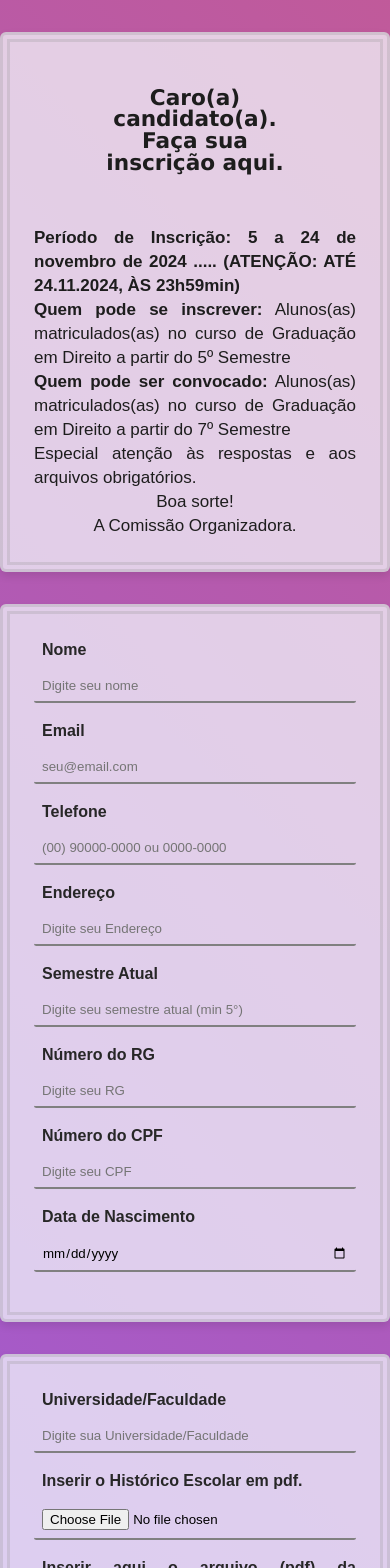
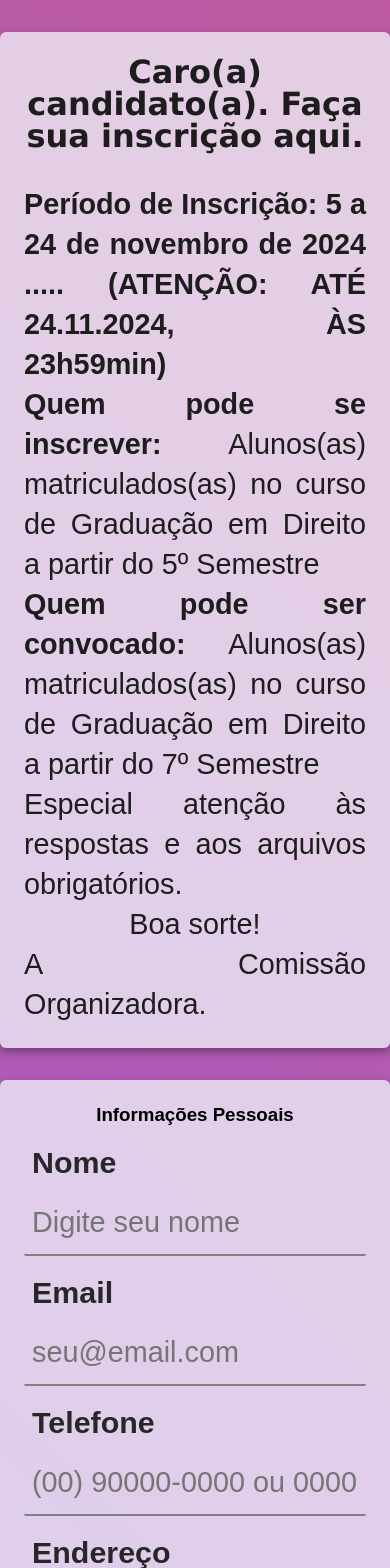
Before and after one commit to Fuyuki077/FormESTAGIO, a React (Vite) app in the folder forms/: page / in a window 390 px wide. Shown: the top 1568 px of the page. Built offline with nearby package versions, Linux system fonts and the light colour scheme.

Commit message:
hdfgufvdhui

```diff
--- a/forms/src/App.css
+++ b/forms/src/App.css
@@ -3,6 +3,10 @@ h1 {
     margin: 3rem;
     font-family: 'Lucida Sans', sans-serif;
     color: white;
+}
+
+h3  {
+  margin-bottom: 1rem;
 }
 
 ul {
@@ -16,9 +20,8 @@ ul {
   line-height: 1.5rem;
   background-color: rgba(245, 255, 255, 0.705);
   border-radius: 6px;
-  border: 10px double rgba(147, 147, 147, 0.261);
   padding: 2rem;
-  box-shadow: 0 4px 8px rgba(0, 0, 0, 0.1);
+  box-shadow: 0 4px 8px rgba(0, 0, 0, 0.344);
 
 
   display: flex;              /* Mude de grid para flex */
@@ -33,8 +36,9 @@ ul {
 }
 
 .container h1{
-  margin: 1rem 3rem 3rem 3rem;
+  margin: auto auto 2rem;
   color: #1d1d1d;
+  line-height: 2rem;
 }
 
 .container input{
@@ -68,6 +72,25 @@ ul {
   text-align: justify;
 }
 
+
+.container input:focus{
+  transition: all 0.3s ease-in-out;
+  background-color: rgba(245, 245, 245, 0.582);
+  border-bottom: 2px solid darkslateblue;
+}
+
+.container input:not(:focus){
+  transition: all 0.5s ease-in-out;
+  border-bottom: 2px solid gray;
+}
+
+.container input:hover {
+  transform: scale(1.02);
+  background-color: rgba(245, 245, 245, 0.582);
+  border-bottom: 2px solid darkslateblue;
+  transition: all 0.3s ease;
+}
+
 .container input[type="text"]{
   cursor: text;
 }
@@ -88,7 +111,7 @@ ul {
 }
 
 .container input[type="submit"]{
-  width: 100px;
+  width:fit-content;
   background-color: slateblue;
   color: white;
   font-weight: bold;
@@ -108,43 +131,29 @@ ul {
 }
 
 .container input[type="reset"]{
-  width: 100px;
+  width: fit-content;
   background-color: slategray;
   color: white;
   font-weight: bold;
   cursor: pointer;
   border-bottom: none;
+  float: left;
 }
 
 .container input[type="reset"]:hover{
   background-color: #404040;
 }
 
+.container input[type="reset"]:focus{
+  border-bottom: none;
+  background-color: 0;
+}
+
 .container input[type="reset"]:not(:focus){
   border-bottom: none;
+  background-color: none;
 }
 
-.container input[type="reset"]:focus{
-  border-bottom: none;
-}
-
-.container input:focus{
-  transition: all 0.3s ease-in-out;
-  background-color: rgba(245, 245, 245, 0.582);
-  border-bottom: 2px solid darkslateblue;
-}
-
-.container input:not(:focus){
-  transition: all 0.5s ease-in-out;
-  border-bottom: 2px solid gray;
-}
-
-.container input:hover {
-  transform: scale(1.02);
-  background-color: rgba(245, 245, 245, 0.582);
-  border-bottom: 2px solid darkslateblue;
-  transition: all 0.3s ease;
-}
 
 @media (max-width: 768px) {
   .container {
@@ -155,14 +164,37 @@ ul {
     transition: all 0.5s ease-in-out;
     margin-bottom: 2rem;
     padding: 1.5rem;
+    line-height: normal;
   }
 
 
   h1 {
-    font-size: 1.5rem;
-    scale: 0.9;
+    font-size: 2rem;
     margin: 1rem auto;
     align-content: center;
     transition: all 0.5s ease-in-out;
   }
+
+  .container input {
+    font-size: 1.8rem;
+    line-height: 3rem;
+  }
+
+  .container input[type="submit"] {
+    width: 100%;
+  }
+
+  .container input[type="reset"]  {
+    width: 100%;
+  }
+
+  .container p {
+    font-size: 1.8rem;
+    line-height: 2.5rem;
+  }
+
+  .container label{
+    font-size: 1.9rem;
+    line-height: 2.5rem;
+  }
 }
--- a/forms/src/App.jsx
+++ b/forms/src/App.jsx
@@ -18,6 +18,7 @@ function App() {
     </div>
 
     <div className='container'>
+      <h3>Informações Pessoais</h3>
       <div /* Nome Completo */>
         <label  htmlFor="nome">Nome</label>
         <input
@@ -44,13 +45,14 @@ function App() {
         <label htmlFor="telefone">Telefone</label>
         <input
           type="tel"
-          pattern="(\([0-9]{2}\)\s?)?[9]?[0-9]{4,5}-?[0-9]{4}"
+          pattern="(\+?55)?\s?\(?(\d{2})\)?\s?9?\d{4,5}-?\d{4}"
           id="telefone"
           name="telefone"
           placeholder="(00) 90000-0000 ou 0000-0000"
           title="Formato: (DDD) 9XXXX-XXXX ou XXXX-XXXX"
           required
         />
+
       </div>
 
       <div /* Endereço */>
@@ -112,6 +114,7 @@ function App() {
     </div>
 
     <div className='container'>
+      <h3>Informaçoes Acadêmicas</h3>
         <div /* Instituição de Ensino */>
           <label htmlFor="instituicao">Universidade/Faculdade</label>
           <input
@@ -159,6 +162,7 @@ function App() {
     </div>
 
     <div className='container'>
+      <h3>Reservistas</h3>
       <div /* Vagas Reservadas para Negros e Indígenas */>
         <label>
           Quero me candidatar às vagas reservadas...
```
